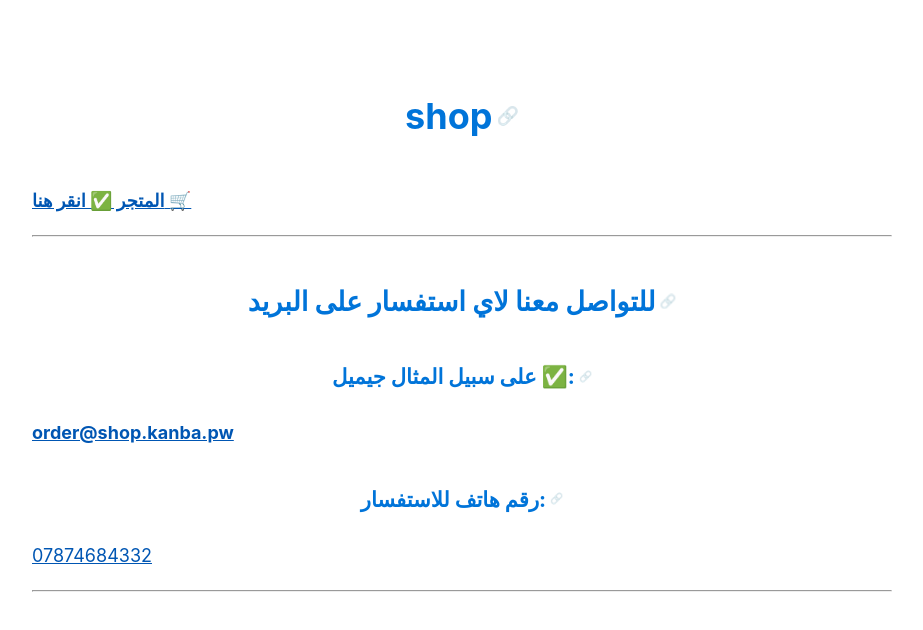
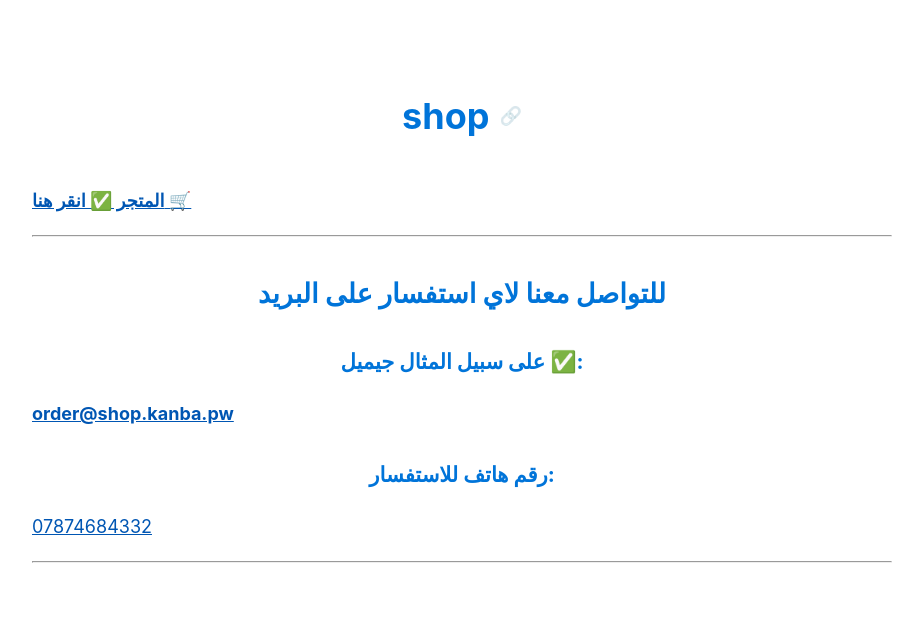
Before and after one commit to 0xKanba/shop, a plain HTML site: page md.html in a window 1280 px wide. Shown: the whole page, without its empty margins (178-1101 px from the left). Drawn offline with nearby package versions, Linux system fonts and the light colour scheme.

Commit message:
Update md.html

```diff
--- a/md.html
+++ b/md.html
@@ -4,7 +4,7 @@
   <meta charset="UTF-8" />
   <meta name="viewport" content="width=device-width, initial-scale=1.0"/>
   <title>Content</title>
-  <link rel="icon" href="/images/btc.png" type="image/png"/>
+  <link rel="icon" href="/images/peo.webp" type="image/webp"/>
   <script src="https://cdn.jsdelivr.net/npm/marked/marked.min.js"></script>
   <style>
     * { margin: 0; padding: 0; box-sizing: border-box; }
@@ -28,11 +28,17 @@
 
     #content { text-align: initial; margin: 0 auto; }
 
-    h1, h2, h3, h4, h5, h6 {
+    /* العناوين الرئيسية فقط (h1 و h2) */
+    h1 {
       margin: 1.5em 0 1em; color: #0074d9; text-align: center;
       position: relative; display: flex;
       align-items: center; justify-content: center;
-      flex-wrap: wrap; gap: 4px;
+      flex-wrap: wrap; gap: 10px; /* المسافة بين النص ورابط 🔗 */
+    }
+
+    /* العناوين الفرعية (بدون أيقونة الربط) */
+    h2, h3, h4, h5, h6 {
+      margin: 1.2em 0 0.8em; color: #0074d9; text-align: center;
     }
 
     .heading-link {
@@ -100,7 +106,6 @@
           '<p style="color:red;text-align:center;">Error loading file map.</p>';
       });
 
-    /* ── فك الـ hash مع دعم الترميز ── */
     function parseHash() {
       let raw = window.location.hash.substring(1);
       try { raw = decodeURIComponent(raw); } catch (e) {}
@@ -109,7 +114,6 @@
       return { file: raw.substring(0, idx), anchor: raw.substring(idx + 1) };
     }
 
-    /* ── التحميل الرئيسي ── */
     function loadContent() {
       const { file, anchor } = parseHash();
       const contentDiv = document.getElementById('content');
@@ -117,7 +121,6 @@
       if (!file) { window.location.hash = 'us'; return; }
       if (!allowedFiles.includes(file)) { window.location.hash = 'us'; return; }
 
-      /* منع المتصفح من التمرير التلقائي لعنصر غير موجود بعد */
       if (anchor) {
         history.replaceState(null, '', '#' + file);
       }
@@ -130,7 +133,6 @@
         .catch(() => { window.location.hash = 'us'; });
     }
 
-    /* ── تحويل نص إلى id صالح ── */
     function slugify(text) {
       return text
         .trim()
@@ -140,7 +142,6 @@
         .toLowerCase() || 'section';
     }
 
-    /* ── عرض Markdown + أزرار 🔗 + تمرير ── */
     function renderMarkdown(text, element, fileHash, anchorId) {
       const firstLine = text.trim().split('\n').find(l => l.trim() !== '');
       const isRtl = /[\u0600-\u06FF]/.test(firstLine || '');
@@ -151,8 +152,8 @@
       element.innerHTML = marked.parse(text);
       document.title = fileHash;
 
-      /* إضافة id + زر 🔋 لكل عنوان */
-      const headings = element.querySelectorAll('h1,h2,h3,h4,h5,h6');
+      /* إضافة id + زر 🔗 للعناوين الرئيسية فقط (h1, h2) */
+      const headings = element.querySelectorAll('h1');
       const idCount = {};
 
       headings.forEach(h => {
@@ -178,11 +179,9 @@
         h.appendChild(a);
       });
 
-      /* ── استعادة الـ hash الكامل والتمرير ── */
       if (anchorId) {
         history.replaceState(null, '', '#' + fileHash + '/' + anchorId);
 
-        /* محاولات متعددة لضمان التمرير بعد رسم DOM بالكامل */
         function tryScroll() {
           const el = document.getElementById(anchorId);
           if (el) {
@@ -192,18 +191,14 @@
           return false;
         }
 
-        /* محاولة فورية */
         tryScroll();
-        /* ثم بعد أطر الرسم */
         requestAnimationFrame(tryScroll);
-        /* ثم بتأخيرات تصاعدية لضمان اكتمال التخطيط */
         setTimeout(tryScroll, 50);
         setTimeout(tryScroll, 150);
         setTimeout(tryScroll, 400);
       }
     }
 
-    /* ── إشعار النسخ ── */
     function showToast() {
       const t = document.getElementById('copyToast');
       t.classList.add('show');
```
